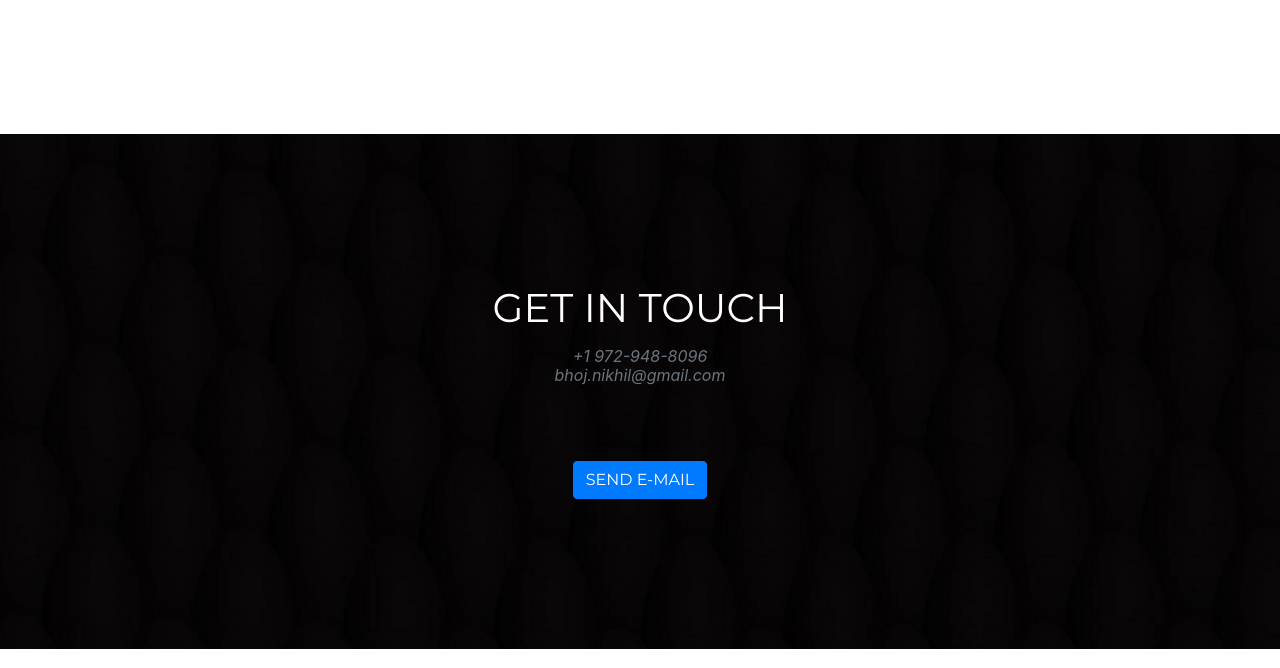
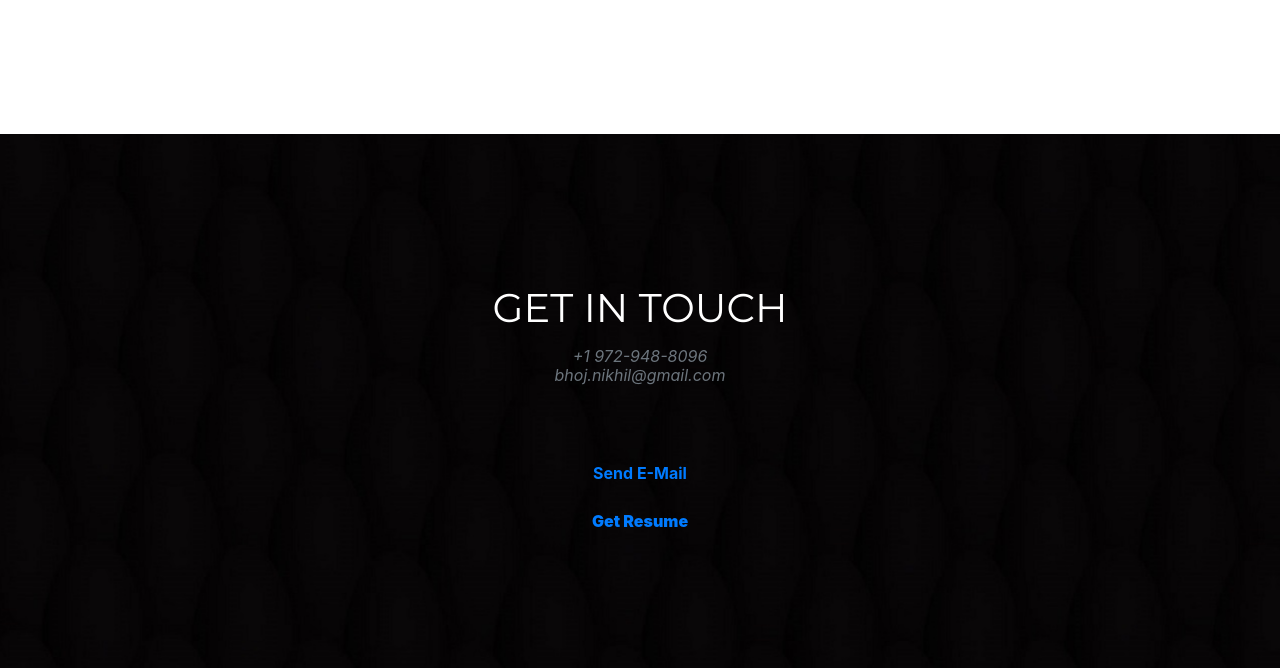
Before and after one commit to bhojnikhil/bhojnikhil.github.io, a website with bundled scripts: page index.html in a window 1280 px wide. Shown: the part 5067-5735 px from the top of the page. Built offline with nearby package versions, Linux system fonts and the light colour scheme; a web font is replaced by a local one.

Commit message:
changed some links , added resume

```diff
--- a/index.html
+++ b/index.html
@@ -373,8 +373,9 @@
               <div class="col-lg-12 text-center">
                 <div id="success"></div>
                 <a href="mailto:bhoj.nikhil@gmail.com" target="_blank" rel="nofollow noopener noreferrer" class="contact__EmailLink-sc-6cd4xi-3 oXZKF">
-                <button id="sendMessageButton" class="btn btn-primary btn-xl text-uppercase" type="submit">Send E-Mail</button>
-                </a>
+                <b>Send E-Mail</a><br><br>
+                <a href="https://drive.google.com/file/d/1iLTzPpA09ApFglvHI5x6bzaVnzWHWk5l/view?usp=sharing" target="_blank" rel="nofollow noopener noreferrer" class="contact__EmailLink-sc-6cd4xi-3 oXZKF">
+                <b>Get Resume</a>
               </div>
             </div>
           </form>
```
